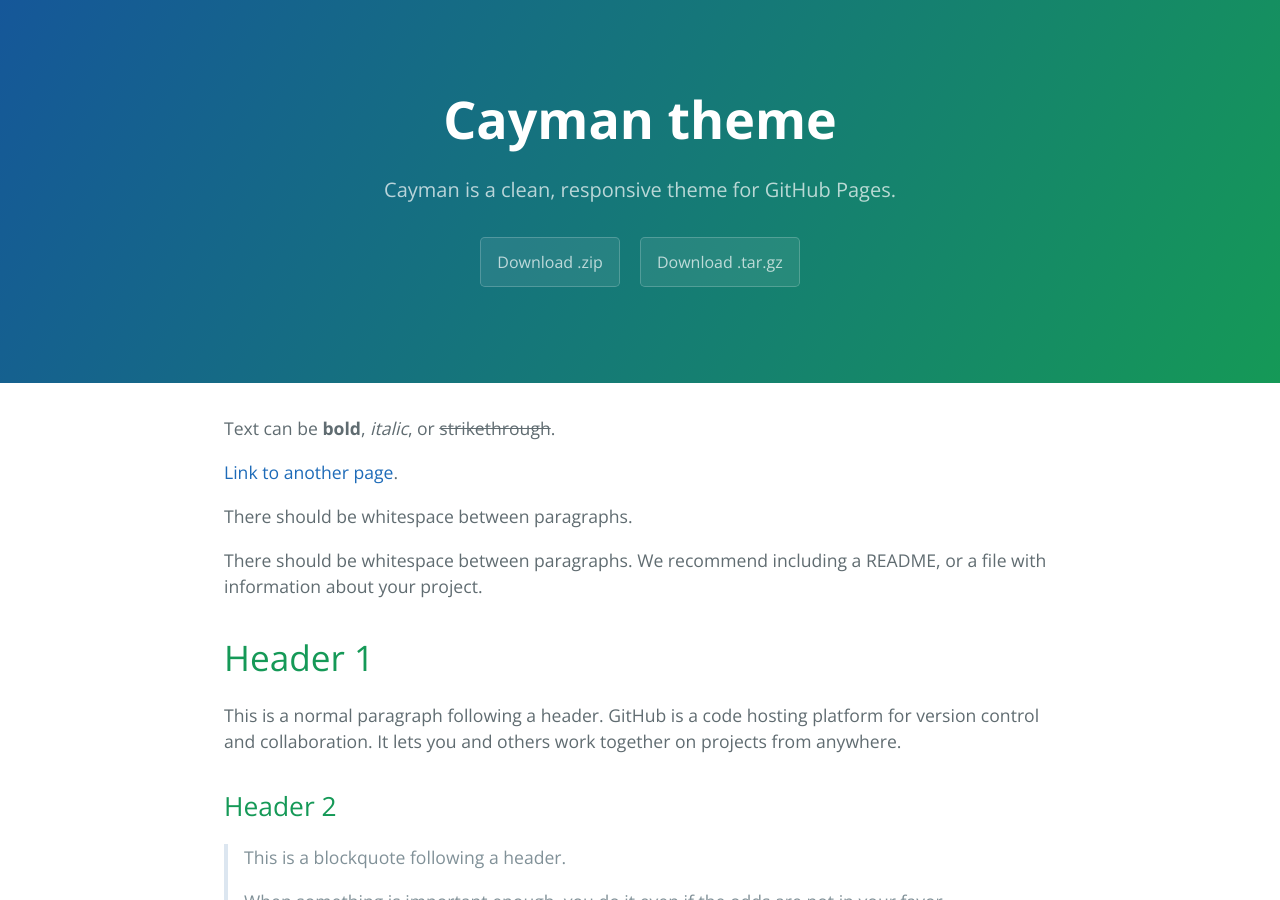
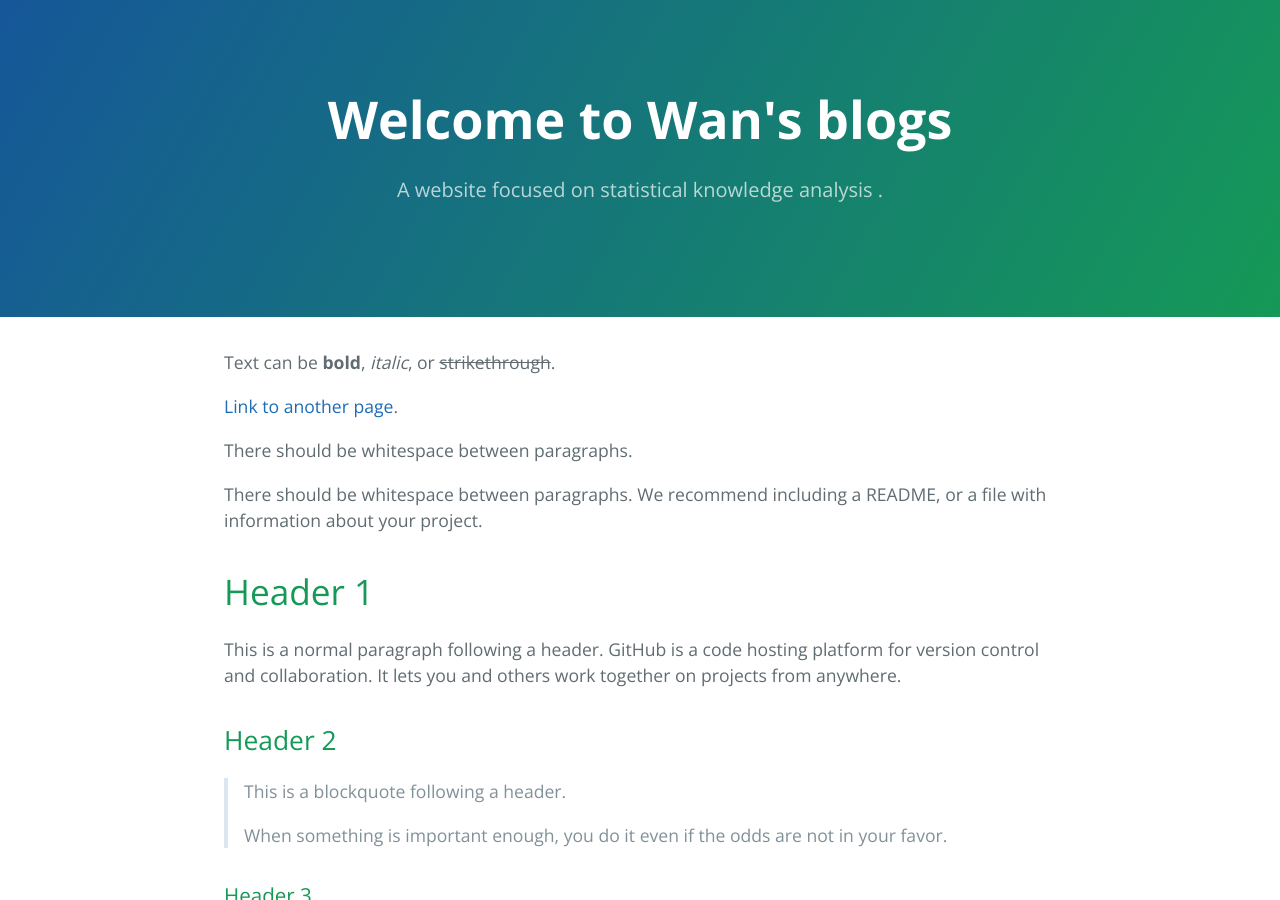
Before and after one commit to iswanding/iswanding.github.io, a Jekyll site: the page built from index.md, in a window 1280 px wide and 900 px high. Built offline with Jekyll 4.4.1, drawn with Linux system fonts in a browser that asks for light colours.

Commit message:
Update _config.yml
修改网站介绍

```diff
--- a/_config.yml
+++ b/_config.yml
@@ -1,5 +1,5 @@
-title: Cayman theme
-description: Cayman is a clean, responsive theme for GitHub Pages.
-show_downloads: true
+title: Welcome to Wan's blogs
+description: A website focused on statistical knowledge analysis .
+show_downloads: false
 google_analytics:
 theme: jekyll-theme-cayman
```
